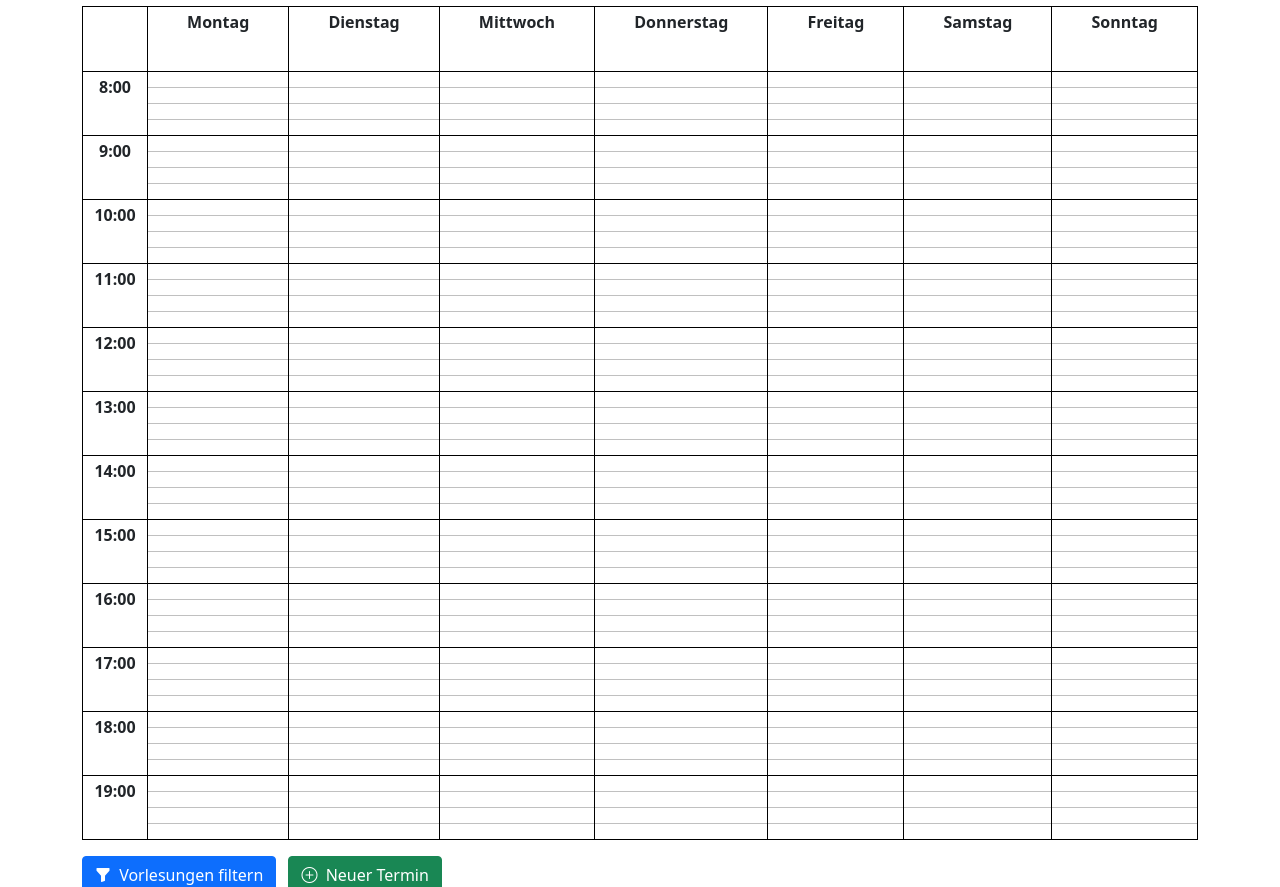
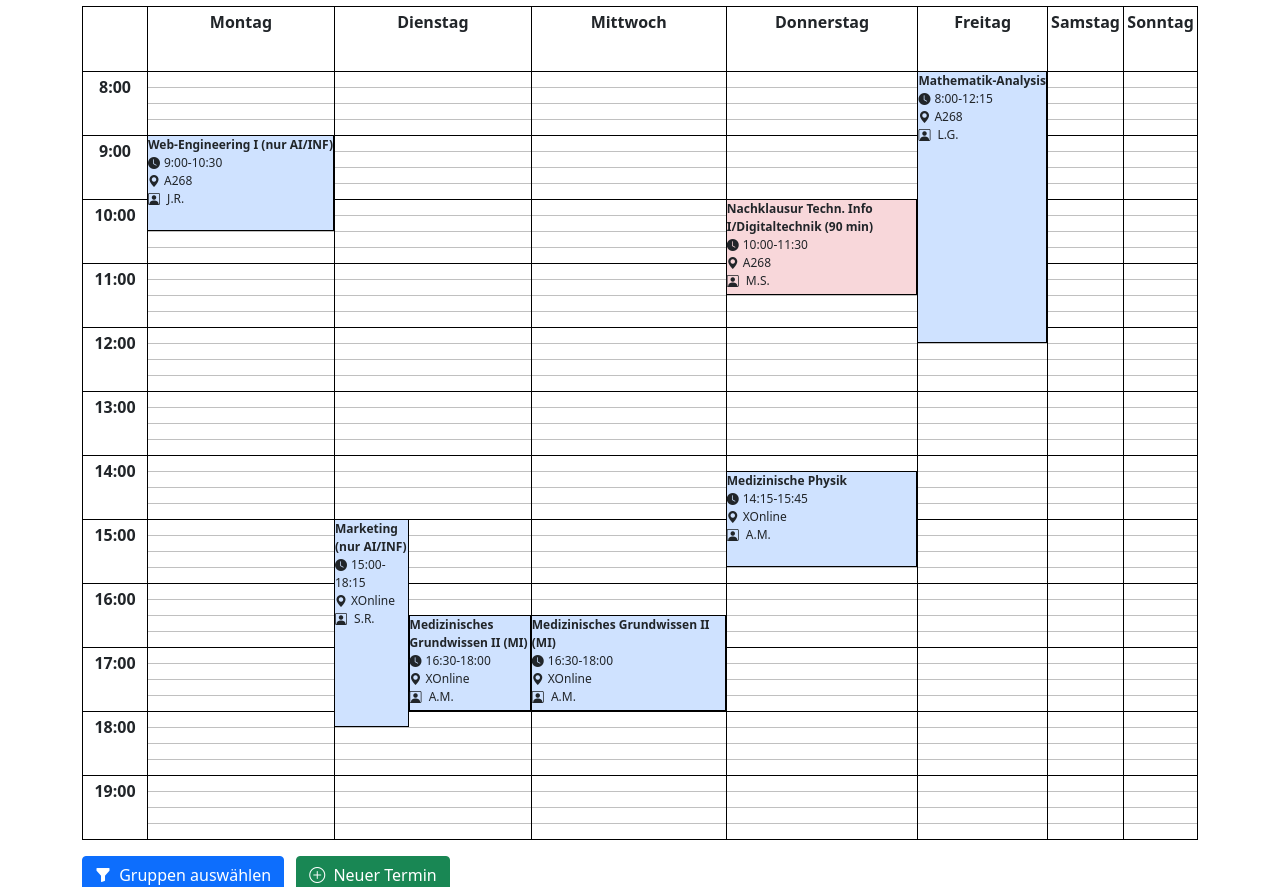
Before and after one commit to byter325/das-kalender, a plain HTML site: page app/index.html in a window 1280 px wide. Shown: the part 70-957 px from the top of the page. Drawn offline with nearby package versions, Linux system fonts and the light colour scheme; no server answers.

Commit message:
merge-Fehler behoben; Design; "Gruppen auswählen"

```diff
--- a/app/index.html
+++ b/app/index.html
@@ -103,9 +103,8 @@
 			<div class="ki-heading ki-row-37 ki-col-1 ki-rowspan-4">17:00</div>
 			<div class="ki-heading ki-row-41 ki-col-1 ki-rowspan-4">18:00</div>
 			<div class="ki-heading ki-row-45 ki-col-1 ki-rowspan-4">19:00</div>
-			<!-- TODO: Tooltip je Eigenschaft oder je Vorlesung mit allen Eigenschaften -->
-			<!--
-			<div class="kalenderitem ki-colspan-4 ki-day-monday ki-hour-900 ki-duration-90">
+
+			<div class="kalenderitem kalenderitem-vorlesung ki-colspan-4 ki-day-monday ki-hour-900 ki-duration-90">
 				<span class="fw-bold">Web-Engineering I (nur
 					AI/INF)</span>
 				<br>
@@ -115,10 +114,10 @@
 					<i class="bi bi-geo-alt-fill me-1"></i>A268
 				</span>
 				<br>
-				<span data-bs-toggle="tooltip" data-bs-placement="left" title="Gröll, Lutz (jr@test.example.com)"><i
+				<span data-bs-toggle="tooltip" data-bs-placement="left" title="Röthig, Jürgen (jr@test.example.com)"><i
 						class="bi bi-person-square me-1"></i> J.R.</span>
 			</div>
-			<div class="kalenderitem ki-colspan-2 ki-day-tuesday ki-hour-1500 ki-duration-195">
+			<div class="kalenderitem kalenderitem-vorlesung ki-colspan-2 ki-day-tuesday ki-hour-1500 ki-duration-195">
 				<span class="fw-bold">Marketing (nur AI/INF)</span>
 				<br>
 				<i class="bi bi-clock-fill me-1"></i>15:00-18:15
@@ -129,7 +128,7 @@
 				<span data-bs-toggle="tooltip" data-bs-placement="left" title="Rudolf, Sabine (sr@test.example.com)"><i
 						class="bi bi-person-square me-1"></i> S.R.</span>
 			</div>
-			<div class="kalenderitem ki-colspan-2 ki-col-8 ki-hour-1630 ki-duration-90">
+			<div class="kalenderitem kalenderitem-vorlesung ki-colspan-2 ki-col-8 ki-hour-1630 ki-duration-90">
 				<span class="fw-bold">Medizinisches Grundwissen II (MI)</span>
 				<br>
 				<i class="bi bi-clock-fill me-1"></i>16:30-18:00
@@ -140,7 +139,7 @@
 				<span data-bs-toggle="tooltip" data-bs-placement="left" title="Matlacz, Anna (am@test.example.com)"><i
 						class="bi bi-person-square me-1"></i> A.M.</span>
 			</div>
-			<div class="kalenderitem ki-colspan-4 ki-day-wednesday ki-hour-1630 ki-duration-90">
+			<div class="kalenderitem kalenderitem-vorlesung ki-colspan-4 ki-day-wednesday ki-hour-1630 ki-duration-90">
 				<span class="fw-bold">Medizinisches Grundwissen II (MI)</span>
 				<br>
 				<i class="bi bi-clock-fill me-1"></i>16:30-18:00
@@ -151,7 +150,29 @@
 				<span data-bs-toggle="tooltip" data-bs-placement="left" title="Matlacz, Anna (am@test.example.com)"><i
 						class="bi bi-person-square me-1"></i> A.M.</span>
 			</div>
-			<div class="kalenderitem ki-colspan-4 ki-day-friday ki-hour-800 ki-duration-255">
+			<div class="kalenderitem kalenderitem-klausur ki-colspan-4 ki-day-thursday ki-hour-1000 ki-duration-90">
+				<span class="fw-bold">Nachklausur Techn. Info I/Digitaltechnik (90 min)</span>
+				<br>
+				<i class="bi bi-clock-fill me-1"></i>10:00-11:30
+				<br>
+				<span data-bs-toggle="tooltip" data-bs-placement="left" title="A268 Hörsaal"><i
+						class="bi bi-geo-alt-fill me-1"></i>A268</span>
+				<br>
+				<span data-bs-toggle="tooltip" data-bs-placement="left" title="Senger, Markus (ms@test.example.com)"><i
+						class="bi bi-person-square me-1"></i> M.S.</span>
+			</div>
+			<div class="kalenderitem kalenderitem-vorlesung ki-colspan-4 ki-day-thursday ki-hour-1415 ki-duration-90" data-bs-toggle="tooltip" data-bs-placement="left" data-bs-html="true" title="<i class=&quot;bi bi-person-square me-1&quot;></i> Max Mustermann (mm@test.example.com)<br><i class=&quot;bi bi-geo-alt-fill me-1&quot;></i> XOnline-Veranstaltung Virtueller Raum">
+				<span class="fw-bold">Medizinische Physik</span>
+				<br>
+				<i class="bi bi-clock-fill me-1"></i>14:15-15:45
+				<br>
+				<span><i
+						class="bi bi-geo-alt-fill me-1"></i>XOnline</span>
+				<br>
+				<span><i
+						class="bi bi-person-square me-1"></i> A.M.</span>
+			</div>
+			<div class="kalenderitem kalenderitem-vorlesung ki-colspan-4 ki-day-friday ki-hour-800 ki-duration-255">
 				<span class="fw-bold">Mathematik-Analysis</span>
 				<br>
 				<i class="bi bi-clock-fill me-1"></i>8:00-12:15
@@ -163,15 +184,14 @@
 				<span data-bs-toggle="tooltip" data-bs-placement="left" title="Gröll, Lutz (lg@test.example.com)"><i
 						class="bi bi-person-square me-1"></i> L.G.</span>
 			</div>
-			-->
 		</div>
 	</div>
 
     <!-- Buttons -->
     <div class="mb-4">
-        <button type="button" class="btn btn-primary me-2" data-bs-toggle="modal" data-bs-target="#exampleModal">
+        <button type="button" class="btn btn-primary me-2" data-bs-toggle="modal" data-bs-target="#selectGroupModal">
             <i class="bi bi-funnel-fill me-1"></i>
-            Vorlesungen filtern
+            Gruppen auswählen
         </button>
         <button class="btn btn-success" data-bs-toggle="modal" data-bs-target="#newAppointment">
             <i class="bi bi-plus-circle me-1"></i>
@@ -322,26 +342,22 @@
 
 
 	<!-- Modal -->
-	<div class="modal fade" id="exampleModal" tabindex="-1" aria-labelledby="exampleModalLabel" aria-hidden="true">
+	<div class="modal fade" id="selectGroupModal" tabindex="-1" aria-labelledby="selectGroupModalLabel" aria-hidden="true">
 		<div class="modal-dialog">
 			<div class="modal-content">
 				<div class="modal-header">
-					<h5 class="modal-title" id="exampleModalLabel">Vorlesungen filtern</h5>
+					<h5 class="modal-title" id="selectGroupModalLabel">Vorlesungen filtern</h5>
 					<button type="button" class="btn-close" data-bs-dismiss="modal" aria-label="Close"></button>
 				</div>
 				<div class="modal-body">
 					<ul class="list-group">
 						<li class="list-group-item">
 							<input class="form-check-input me-1" type="checkbox" checked="checked" aria-label="">
-							Web-Engineering I
+							TINF21B1 INF
 						</li>
 						<li class="list-group-item">
 							<input class="form-check-input me-1" type="checkbox" checked="checked" aria-label="">
-							Mathematik-Analysis
-						</li>
-						<li class="list-group-item">
-							<input class="form-check-input me-1" type="checkbox" checked="checked" aria-label="">
-							Programmieren
+							TINF21B1 MI
 						</li>
 					</ul>
 				</div>
--- a/app/script.js
+++ b/app/script.js
@@ -65,4 +65,5 @@ function adjustDays() {
 
 $(() => {
     insertEvents("TINF21B1", "2022-06-06", "2022-06-12");
+    initTooltips();
 });
--- a/app/style.css
+++ b/app/style.css
@@ -50,8 +50,22 @@ table {
 
 .kalenderitem {
     border: 1px solid #000000;
-    background-color: #f8f9fa;
+    background-color: var(--kalenderitem-bg);
     font-size: 9pt;
+}
+
+.kalenderitem:hover {
+    background-color: var(--kalenderitem-hover-bg);
+}
+
+.kalenderitem-vorlesung {
+    --kalenderitem-bg: #cfe2ff;
+    --kalenderitem-hover-bg: #bfd1ec;
+}
+
+.kalenderitem-klausur {
+    --kalenderitem-bg: #f8d7da;
+    --kalenderitem-hover-bg: #e5c7ca
 }
 
 .ki-heading {
@@ -800,6 +814,7 @@ table {
 
 .ki-colspan-29 {
     grid-column-end: span 29;
+}
 
 /* timeline */
 .timeline-with-icons {
```
